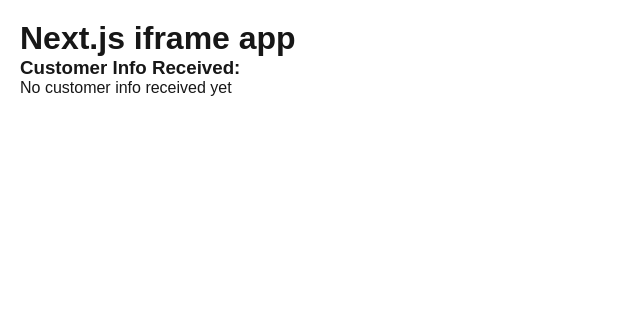
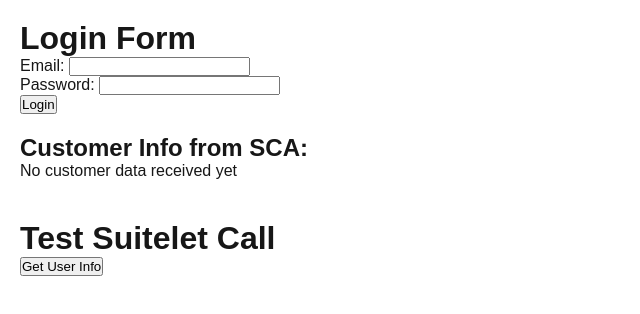
Before and after one commit to Abh1i/test-next-app, a Next.js app: page / in a window 1280 px wide. Shown: the top 314 px of the page, without its empty margins (0-640 px from the left). Built offline with nearby package versions, Linux system fonts and the light colour scheme.

Commit message:
Sixth Change

```diff
--- a/src/app/page.tsx
+++ b/src/app/page.tsx
@@ -1,31 +1,97 @@
 'use client';
-import { useEffect, useState } from 'react';
 
-export default function Page() {
-  const [customer, setCustomer] = useState<{ id: number; name: string; email: string } | null>(null);
+import { useState, useEffect, FormEvent } from 'react';
+import SuiteLetCaller from './components/SuiteLetCaller';
+
+export default function LoginForm() {
+  const [email, setEmail] = useState('');
+  const [password, setPassword] = useState('');
+  const [response, setResponse] = useState<any>(null);
+
+  // State to hold SCA data
+  const [scaData, setScaData] = useState<any>(null);
 
   useEffect(() => {
     const handleMessage = (event: MessageEvent) => {
-      // Accept messages from any origin for now
+      // Optionally, validate event.origin
       if (event.data?.type === 'CUSTOMER_INFO') {
-        setCustomer(event.data.payload);
+        setScaData(event.data.payload);
       }
     };
 
     window.addEventListener('message', handleMessage);
-
     return () => window.removeEventListener('message', handleMessage);
   }, []);
 
+  const handleLogin = async (e: FormEvent) => {
+    e.preventDefault();
+    setResponse(null);
+
+    try {
+      const res = await fetch('/api/login', {
+        method: 'POST',
+        headers: { 'Content-Type': 'application/json' },
+        body: JSON.stringify({ email, password }),
+      });
+
+      const text = await res.text();
+      try {
+        const data = JSON.parse(text);
+        setResponse(data);
+      } catch {
+        setResponse({ error: 'Response is not JSON', text });
+      }
+    } catch (err: any) {
+      setResponse({ error: err.message });
+    }
+  };
+
   return (
     <div style={{ padding: '20px' }}>
-      <h1>Next.js iframe app</h1>
-      <h3>Customer Info Received:</h3>
-      {customer ? (
-        <pre>{JSON.stringify(customer, null, 2)}</pre>
-      ) : (
-        <p>No customer info received yet</p>
+      <h1>Login Form</h1>
+      <form onSubmit={handleLogin}>
+        <div>
+          <label>Email: </label>
+          <input
+            type="text"
+            value={email}
+            onChange={(e) => setEmail(e.target.value)}
+            required
+          />
+        </div>
+        <div>
+          <label>Password: </label>
+          <input
+            type="password"
+            value={password}
+            onChange={(e) => setPassword(e.target.value)}
+            required
+          />
+        </div>
+        <button type="submit">Login</button>
+      </form>
+
+      {response && (
+        <div style={{ marginTop: '20px' }}>
+          <h3>Service Response:</h3>
+          <pre>{JSON.stringify(response, null, 2)}</pre>
+        </div>
       )}
+
+      {/* Display SCA data */}
+      <div style={{ marginTop: '20px' }}>
+        <h2>Customer Info from SCA:</h2>
+        {scaData ? (
+          <pre>{JSON.stringify(scaData, null, 2)}</pre>
+        ) : (
+          <p>No customer data received yet</p>
+        )}
+      </div>
+
+      <div style={{ marginTop: '40px' }}>
+        <h1>Test Suitelet Call</h1>
+        <SuiteLetCaller />
+      </div>
     </div>
   );
 }
```
